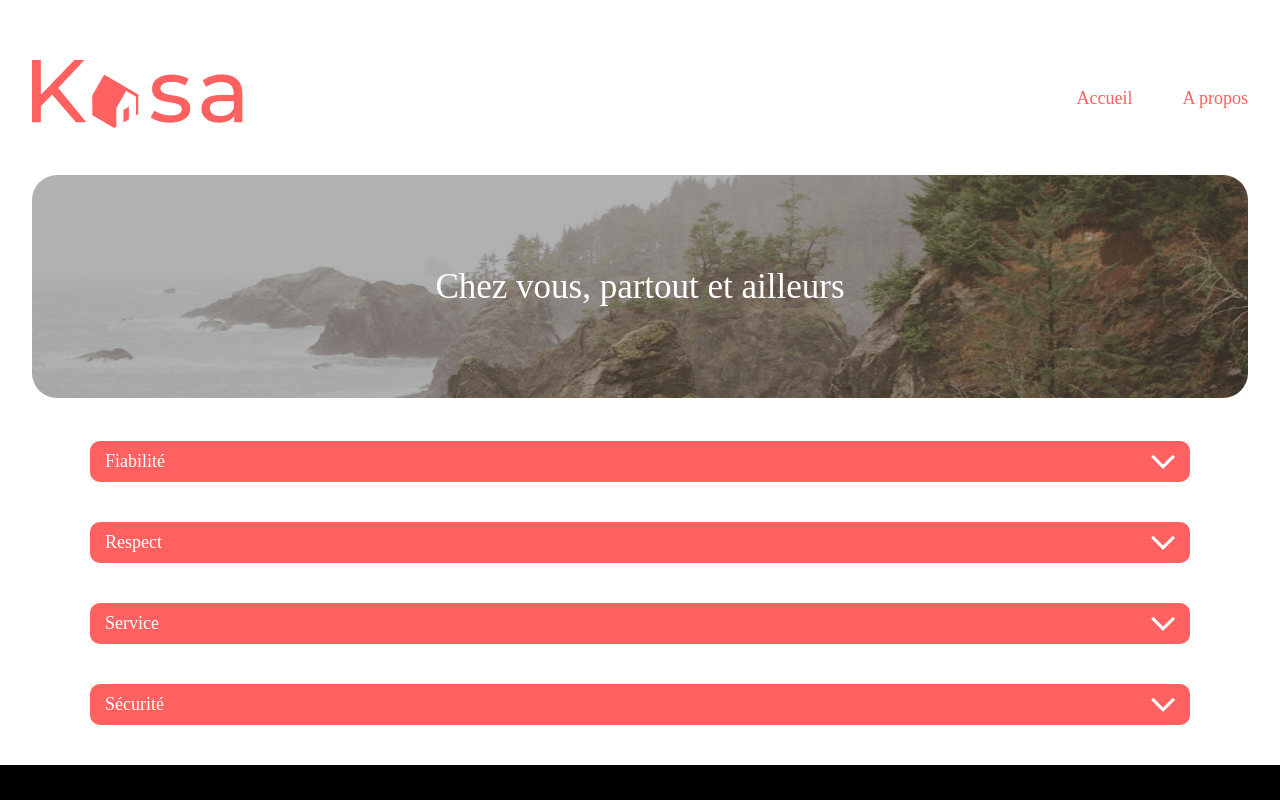
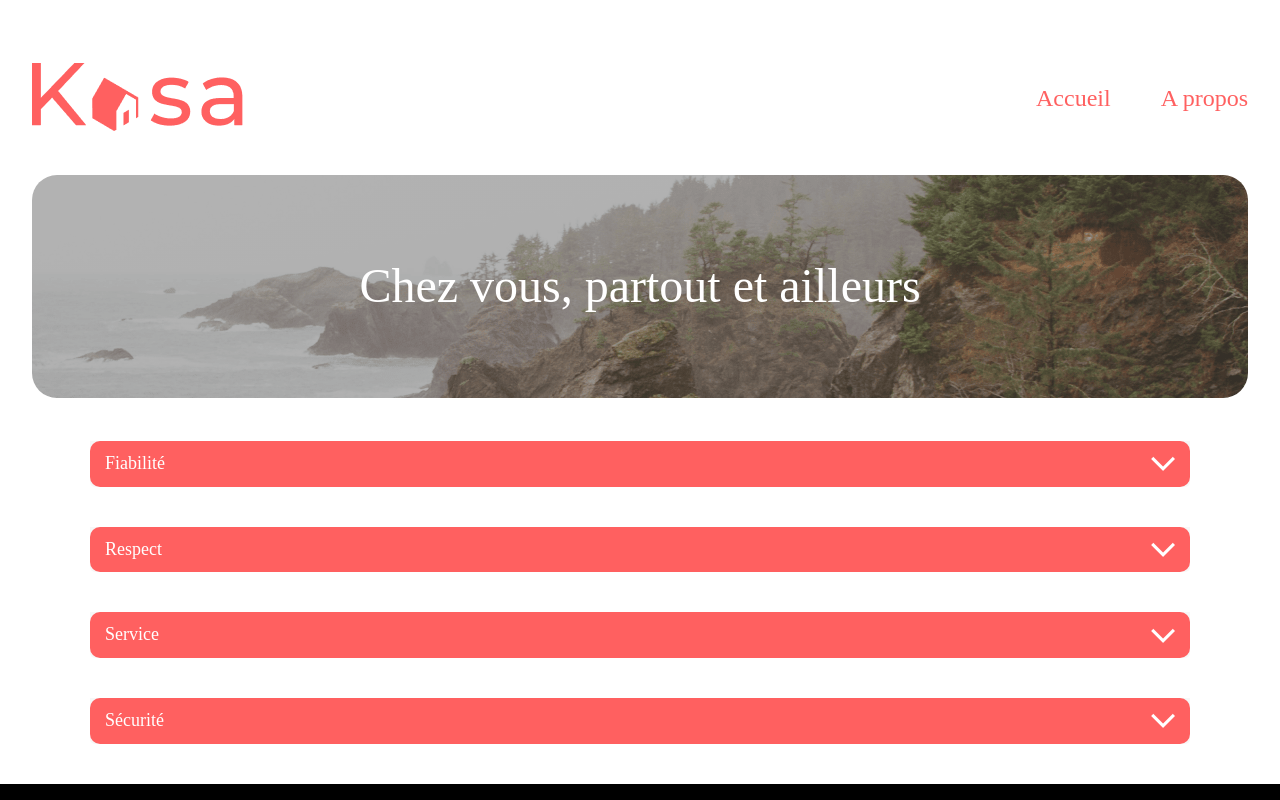
Before and after one commit to elodie-rondet/kasa, a React (Create React App) app: page /Apropos in a window 1280 px wide. Shown: the top 800 px of the page. Built offline with nearby package versions, Linux system fonts and the light colour scheme.

Commit message:
"sauvegarde"

```diff
--- a/src/components/banner/banner.scss
+++ b/src/components/banner/banner.scss
@@ -35,7 +35,10 @@
     }
     p{
         color: $color-primary;
-        font-size: 35px;
+        font-size: 48px;
+        font-family: Montserrat;
         font-weight: 500;
+        line-height: 68.45px;
+        word-wrap: break-word;
     }
 }
--- a/src/components/card/card.scss
+++ b/src/components/card/card.scss
@@ -8,13 +8,13 @@
     cursor: pointer;
     overflow: hidden;
     transition : box-shadow 0.2s ease-in-out;
-    @media screen and (max-width: 1230px){
+    @media all and (max-width: 1230px){
         width: 47%;
     }
-    @media screen and (max-width: 900px){
+    @media all and (max-width: 900px){
         width: 100%;
     }
-    @media screen and (max-width: 500px){
+    @media all and (max-width: 500px){
         height: 200px;
     }
     &::after{
@@ -48,7 +48,12 @@
         left: 20px;
         right: 20px;
         font-weight: 500;
-        font-size: clamp(12px, 3vw, 18px);
         color: $color-primary;
+        width:152px;
+        font-size: 18px;
+        font-family: Montserrat;
+        line-height: 25.67px;
+        word-wrap: break-word;
+        margin-bottom: 20px;
     }
 }
--- a/src/components/collapse/collapse.scss
+++ b/src/components/collapse/collapse.scss
@@ -12,7 +12,11 @@
         color: $color-primary;
         border-radius: 10px;
         font-weight: 500;
-        font-size: clamp(13px, 2vw, 18px);
+        font-size: 18px;
+        font-family: Montserrat;
+        font-weight: 400;
+        line-height: 25.67px;
+        word-wrap: break-word;
         padding: 10px 15px;
         cursor: pointer;
         .arrow{
--- a/src/components/footer/footer.scss
+++ b/src/components/footer/footer.scss
@@ -6,6 +6,11 @@
     width: 100%;
     height: 209px;
     background-color: #000;
+    font-size: 24px;
+    font-family: Montserrat;
+    font-weight: 500;
+    line-height: 34.22px;
+    word-wrap: break-word;
     &_copyright{
         color: $color-primary;
     }
--- a/src/components/navbar/navbar.scss
+++ b/src/components/navbar/navbar.scss
@@ -10,10 +10,25 @@
     }
     &_item{
         color: $color-secondary;
+        transition: all 0.2s ease-in-out;
+        font-size: 24px;
+        font-family: Montserrat;
+        font-weight: 500;
+        text-decoration: underline;
+        line-height: 34.22px;
+        word-wrap: break-word;
+        text-decoration: none;
         &_active{
             position: relative;
             color: $color-secondary;
             transition: all 0.2s ease-in-out;
+            font-size: 24px;
+            font-family: Montserrat;
+            font-weight: 500;
+            text-decoration: underline;
+            line-height: 34.22px;
+            word-wrap: break-word;
+            text-decoration: none;
 
         }
     }
--- a/src/pages/error/error.scss
+++ b/src/pages/error/error.scss
@@ -2,7 +2,8 @@
 
 .error{
     max-width: 95%;
-    margin: 0 auto;
+    margin: 0;
+    @include center(auto, auto);
     padding-bottom: 40px;
     color: $color-secondary;
     &_infos{
--- a/src/pages/pageAppartement/PageAppartement.js
+++ b/src/pages/pageAppartement/PageAppartement.js
@@ -15,14 +15,14 @@ export default function PageAppartement() {
 	const [imageSlider, setImageSlider] = useState([]);
 
 	const idAppartement = useParams('id').id;
-	const dataCurrentAppartement = datas.findIndex(data => data.id === idAppartement);
+	const dataCurrentAppartement = datas.filter(data => data.id === idAppartement);
 
 	useEffect(() => {
-		const dataCurrentAppartement = datas.findIndex(data => data.id === idAppartement);
+		const dataCurrentAppartement = datas.filter(data => data.id === idAppartement);
 		setImageSlider(dataCurrentAppartement[0].pictures);
 	}, [idAppartement]);
 
-	const name = dataCurrentAppartement[0].host.name;
+	const name = dataCurrentAppartement[0].host.name.split(' ');
 	const rating = dataCurrentAppartement[0].rating;
 	const description  = dataCurrentAppartement[0].description;
 	const equipments = dataCurrentAppartement[0].equipments;
@@ -37,9 +37,9 @@ export default function PageAppartement() {
 						<h1>{dataCurrentAppartement[0].title}</h1>
 						<p>{dataCurrentAppartement[0].location}</p>
 						<div>
-							{dataCurrentAppartement[0].tags.map((tag, index) => {
+							{dataCurrentAppartement[0].tags.map((tag) => {
 								return (
-									<button key={index}>{tag}</button>
+									<button key={tag}>{tag}</button>
 								)
 							})}
 						</div>
--- a/src/pages/pageAppartement/pageAppartementcss.scss
+++ b/src/pages/pageAppartement/pageAppartementcss.scss
@@ -27,6 +27,11 @@
                 border: none;
                 color: $color-primary;
                 background-color: $color-secondary;
+                font-size: 14px;
+                font-family: Montserrat;
+                font-weight: 500;
+                line-height: 19.96px;
+                word-wrap: break-word;
                 &:hover{
                     box-shadow: 0 2px 8px rgb(0, 0, 0);
                 }
@@ -34,6 +39,22 @@
             div{
                 flex-wrap: wrap;
                 gap: 10px;
+            }
+            h1 {
+                color: $color-secondary;
+                font-size: 36px;
+                font-family: Montserrat;
+                font-weight: 500;
+                line-height: 51.34px;
+                word-wrap: break-word;
+            }
+            p {
+                color: $color-secondary;
+                font-size: 18px;
+                font-family: Montserrat;
+                font-weight: 500;
+                line-height: 25.67px;
+                word-wrap: break-word
             }
         }
         &_host{
@@ -49,6 +70,12 @@
                 justify-content: flex-end;
                 align-items: flex-end;
                 gap: 0 10px;
+                color: $color-secondary;
+                font-size: 18px;
+                font-family: Montserrat;
+                font-weight: 500;
+                line-height: 25.67px;
+                word-wrap: break-word;
                 @media screen and (max-width: 500px){
                     gap: 0 5px;
                 }
--- a/src/sass/base/base.scss
+++ b/src/sass/base/base.scss
@@ -24,4 +24,9 @@ body{
     @media all and (max-width: 500px) {
         padding-top: 2%;
     }
+    font-size: 18px;
+    font-family: Montserrat;
+    font-weight: 500;
+    line-height: 25.67px;
+    word-wrap: break-word
 }
```
